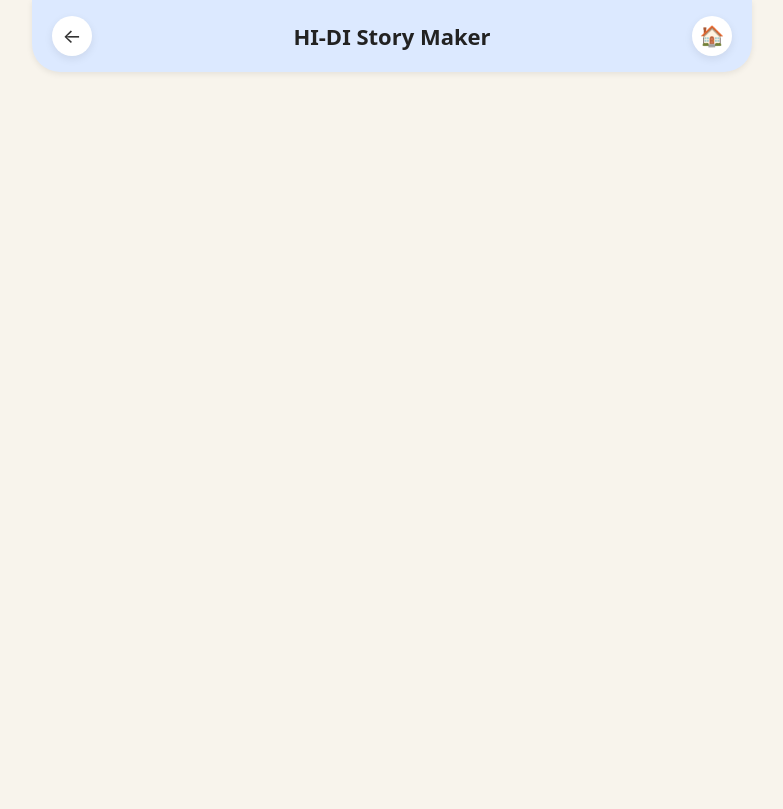
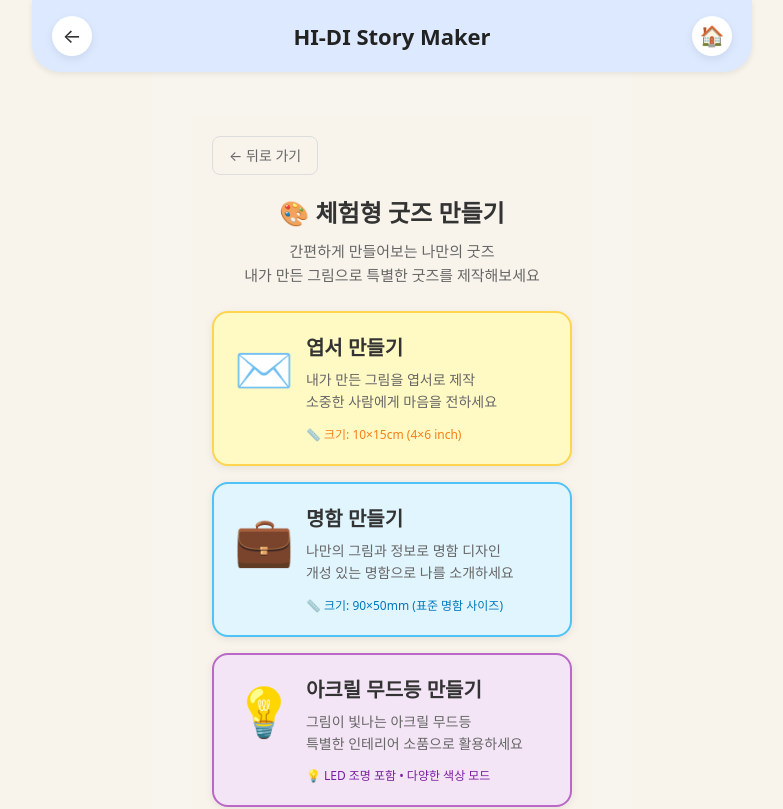
Before and after one commit to sunsudun25-cloud/hidi-story-maker, a React (Vite) app: page /goods/experience in a window 1280 px wide. Shown: the top 809 px of the page, without its empty margins (248-1031 px from the left). Built offline with nearby package versions, Linux system fonts and the light colour scheme; no server answers.

Commit message:
Add experience goods section with postcard, business card, and acrylic mood lamp

```diff
--- a/src/App.tsx
+++ b/src/App.tsx
@@ -39,6 +39,7 @@ import MyWorksStoryDetail from './pages/MyWorksStoryDetail'
 import MyWorksStorybooks from './pages/MyWorksStorybooks'
 import MyWorksStorybookDetail from './pages/MyWorksStorybookDetail'
 import Goods from './pages/Goods'
+import GoodsExperience from './pages/GoodsExperience'
 import Result from './pages/Result'
 import TestButtons from './pages/TestButtons'
 import ImageMakePractice from './pages/ImageMake/Practice'
@@ -106,6 +107,7 @@ function AppContent() {
 
           {/* 🎁 나만의 굿즈 */}
           <Route path="/goods" element={<Goods />} />
+          <Route path="/goods/experience" element={<GoodsExperience />} />
 
           {/* 기타 페이지 */}
           <Route path="/image/practice" element={<ImageMakePractice />} />
--- a/src/pages/Goods.tsx
+++ b/src/pages/Goods.tsx
@@ -178,6 +178,46 @@ export default function Goods() {
               </div>
             </div>
           </button>
+
+          {/* 5) 체험형 굿즈 만들기 */}
+          <button
+            type="button"
+            onClick={() => navigate("/goods/experience")}
+            style={{
+              width: "100%",
+              textAlign: "left",
+              borderRadius: "16px",
+              padding: "20px",
+              background: "#FCE4EC",
+              border: "2px solid #EC407A",
+              boxShadow: "0 2px 8px rgba(0,0,0,0.08)",
+              cursor: "pointer",
+              transition: "all 0.2s ease"
+            }}
+          >
+            <div style={{ display: "flex", alignItems: "flex-start", gap: "12px" }}>
+              <div style={{ fontSize: "32px" }}>🎨</div>
+              <div style={{ flex: 1 }}>
+                <p style={{ fontSize: "18px", fontWeight: "bold", marginBottom: "4px" }}>
+                  체험형 굿즈 만들기
+                </p>
+                <p style={{ fontSize: "14px", color: "#666", lineHeight: "1.6", marginBottom: "0" }}>
+                  엽서, 명함, 아크릴 무드등 등
+                  <br />
+                  간편하게 만들어보는 나만의 굿즈 체험
+                </p>
+                <p style={{
+                  marginTop: "12px",
+                  fontSize: "12px",
+                  color: "#C2185B",
+                  fontWeight: "500",
+                  lineHeight: "1.5"
+                }}>
+                  클릭하여 체험형 굿즈를 만들어보세요!
+                </p>
+              </div>
+            </div>
+          </button>
         </div>
 
         {/* 하단 안내 문구 */}
--- /dev/null
+++ b/src/pages/GoodsExperience.tsx
@@ -0,0 +1,189 @@
+// src/pages/GoodsExperience.tsx
+import { useNavigate } from "react-router-dom";
+
+export default function GoodsExperience() {
+  const navigate = useNavigate();
+
+  const handleComingSoon = (item: string) => {
+    alert(`${item} 제작 기능은 곧 준비될 예정입니다! 😊`);
+  };
+
+  return (
+    <div className="screen">
+      <div className="screen-body" style={{ padding: "20px", paddingBottom: "60px" }}>
+        {/* 상단 뒤로가기 */}
+        <button
+          onClick={() => navigate(-1)}
+          style={{
+            display: "flex",
+            alignItems: "center",
+            gap: "8px",
+            padding: "8px 16px",
+            marginBottom: "20px",
+            background: "transparent",
+            border: "1px solid #ddd",
+            borderRadius: "8px",
+            cursor: "pointer",
+            fontSize: "14px",
+            color: "#666"
+          }}
+        >
+          ← 뒤로 가기
+        </button>
+
+        {/* 제목 영역 */}
+        <div style={{ textAlign: "center", marginBottom: "24px" }}>
+          <h1 style={{ fontSize: "24px", fontWeight: "bold", marginBottom: "8px" }}>
+            🎨 체험형 굿즈 만들기
+          </h1>
+          <p style={{ fontSize: "15px", color: "#666", lineHeight: "1.6" }}>
+            간편하게 만들어보는 나만의 굿즈
+            <br />
+            내가 만든 그림으로 특별한 굿즈를 제작해보세요
+          </p>
+        </div>
+
+        {/* 굿즈 카드들 */}
+        <div style={{ display: "flex", flexDirection: "column", gap: "16px" }}>
+          {/* 1) 엽서 */}
+          <button
+            type="button"
+            onClick={() => handleComingSoon("엽서")}
+            style={{
+              width: "100%",
+              textAlign: "left",
+              borderRadius: "16px",
+              padding: "20px",
+              background: "#FFF9C4",
+              border: "2px solid #FFD54F",
+              boxShadow: "0 2px 8px rgba(0,0,0,0.08)",
+              cursor: "pointer",
+              transition: "all 0.2s ease"
+            }}
+          >
+            <div style={{ display: "flex", alignItems: "flex-start", gap: "12px" }}>
+              <div style={{ fontSize: "48px" }}>✉️</div>
+              <div style={{ flex: 1 }}>
+                <p style={{ fontSize: "20px", fontWeight: "bold", marginBottom: "6px" }}>
+                  엽서 만들기
+                </p>
+                <p style={{ fontSize: "14px", color: "#666", lineHeight: "1.6", marginBottom: "0" }}>
+                  내가 만든 그림을 엽서로 제작
+                  <br />
+                  소중한 사람에게 마음을 전하세요
+                </p>
+                <p style={{
+                  marginTop: "12px",
+                  fontSize: "12px",
+                  color: "#F57F17",
+                  fontWeight: "500"
+                }}>
+                  📏 크기: 10×15cm (4×6 inch)
+                </p>
+              </div>
+            </div>
+          </button>
+
+          {/* 2) 명함 */}
+          <button
+            type="button"
+            onClick={() => handleComingSoon("명함")}
+            style={{
+              width: "100%",
+              textAlign: "left",
+              borderRadius: "16px",
+              padding: "20px",
+              background: "#E1F5FE",
+              border: "2px solid #4FC3F7",
+              boxShadow: "0 2px 8px rgba(0,0,0,0.08)",
+              cursor: "pointer",
+              transition: "all 0.2s ease"
+            }}
+          >
+            <div style={{ display: "flex", alignItems: "flex-start", gap: "12px" }}>
+              <div style={{ fontSize: "48px" }}>💼</div>
+              <div style={{ flex: 1 }}>
+                <p style={{ fontSize: "20px", fontWeight: "bold", marginBottom: "6px" }}>
+                  명함 만들기
+                </p>
+                <p style={{ fontSize: "14px", color: "#666", lineHeight: "1.6", marginBottom: "0" }}>
+                  나만의 그림과 정보로 명함 디자인
+                  <br />
+                  개성 있는 명함으로 나를 소개하세요
+                </p>
+                <p style={{
+                  marginTop: "12px",
+                  fontSize: "12px",
+                  color: "#0277BD",
+                  fontWeight: "500"
+                }}>
+                  📏 크기: 90×50mm (표준 명함 사이즈)
+                </p>
+              </div>
+            </div>
+          </button>
+
+          {/* 3) 아크릴 무드등 */}
+          <button
+            type="button"
+            onClick={() => handleComingSoon("아크릴 무드등")}
+            style={{
+              width: "100%",
+              textAlign: "left",
+              borderRadius: "16px",
+              padding: "20px",
+              background: "#F3E5F5",
+              border: "2px solid #BA68C8",
+              boxShadow: "0 2px 8px rgba(0,0,0,0.08)",
+              cursor: "pointer",
+              transition: "all 0.2s ease"
+            }}
+          >
+            <div style={{ display: "flex", alignItems: "flex-start", gap: "12px" }}>
+              <div style={{ fontSize: "48px" }}>💡</div>
+              <div style={{ flex: 1 }}>
+                <p style={{ fontSize: "20px", fontWeight: "bold", marginBottom: "6px" }}>
+                  아크릴 무드등 만들기
+                </p>
+                <p style={{ fontSize: "14px", color: "#666", lineHeight: "1.6", marginBottom: "0" }}>
+                  그림이 빛나는 아크릴 무드등
+                  <br />
+                  특별한 인테리어 소품으로 활용하세요
+                </p>
+                <p style={{
+                  marginTop: "12px",
+                  fontSize: "12px",
+                  color: "#7B1FA2",
+                  fontWeight: "500"
+                }}>
+                  💡 LED 조명 포함 • 다양한 색상 모드
+                </p>
+              </div>
+            </div>
+          </button>
+        </div>
+
+        {/* 하단 안내 문구 */}
+        <div style={{
+          marginTop: "32px",
+          padding: "16px",
+          background: "#F5F5F5",
+          borderRadius: "12px",
+          textAlign: "center",
+          fontSize: "13px",
+          color: "#666",
+          lineHeight: "1.6"
+        }}>
+          <p style={{ margin: "0 0 8px 0", fontWeight: "600", color: "#333" }}>
+            💡 체험형 굿즈 만들기란?
+          </p>
+          <p style={{ margin: 0 }}>
+            내가 만든 그림을 활용해 간편하게 굿즈를 제작하는 서비스입니다.
+            <br />
+            각 항목을 클릭하면 굿즈 제작 화면으로 이동합니다.
+          </p>
+        </div>
+      </div>
+    </div>
+  );
+}
```
